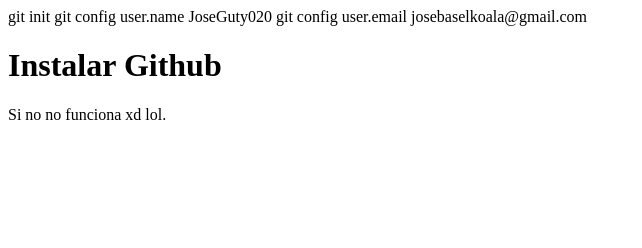
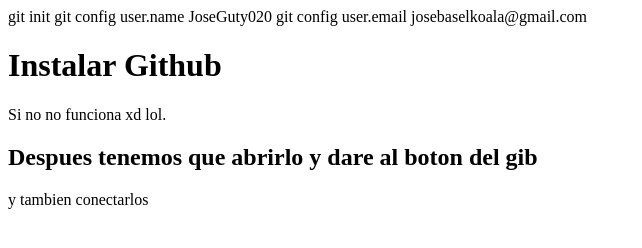
Before and after one commit to JoseGuty020/ProyectoZ, a plain HTML site: page Index.html in a window 1280 px wide. Shown: the whole page, without its empty margins (0-642 px from the left). Drawn offline with Linux system fonts and the light colour scheme.

Commit message:
Inicio 2 Trabajo

```diff
--- a/Index.html
+++ b/Index.html
@@ -10,5 +10,7 @@ git config user.email josebaselkoala@gmail.com
 <body>
     <h1>Instalar Github</h1>
     <p>Si no no funciona xd lol.</p>
+    <h2>Despues tenemos que abrirlo y dare al boton del gib</h2>
+    <p>y tambien conectarlos</p>
 </body>
 </html>
```
Also changed, not shown: Instrucciones.txt.
